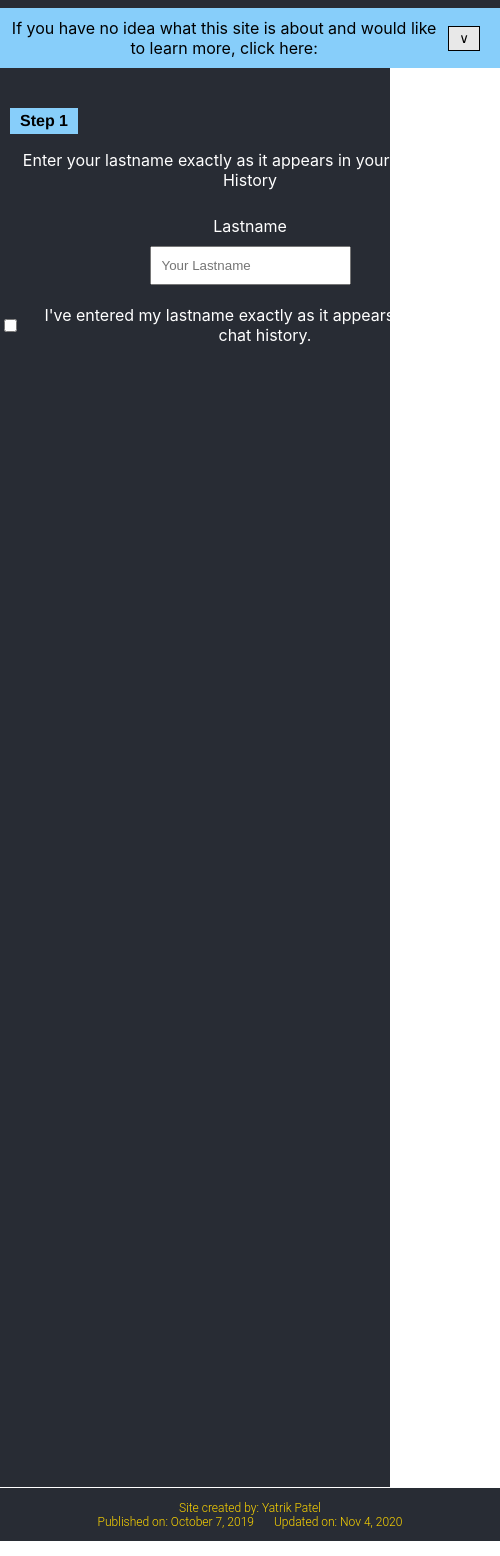
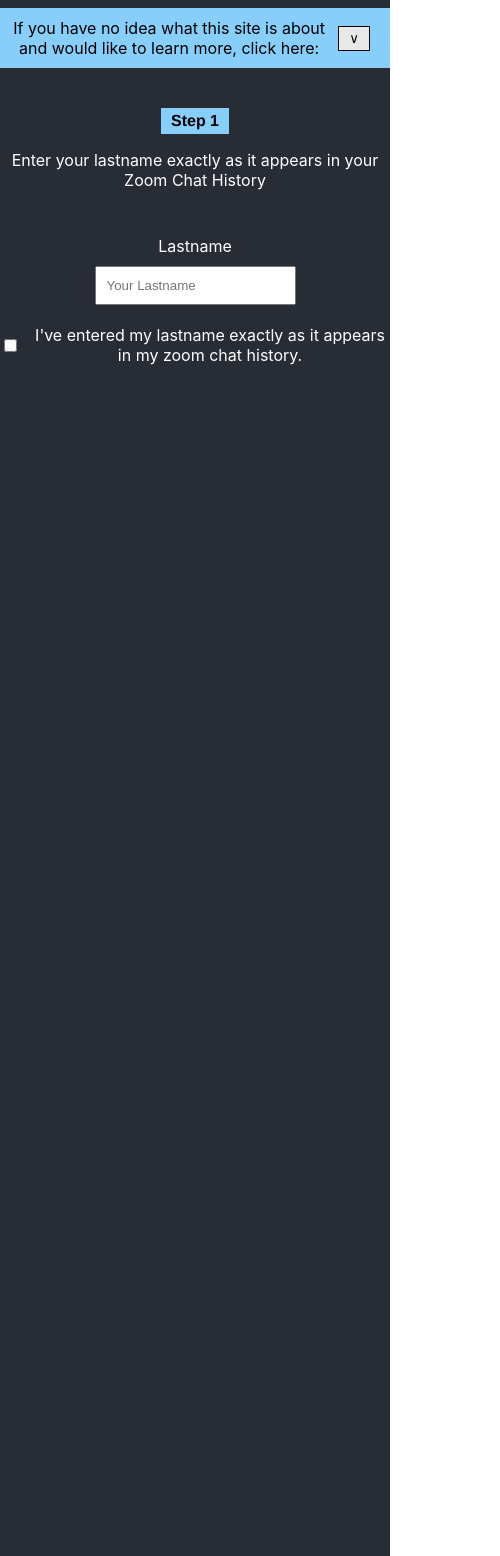
Before and after one commit to ytrkptl/zoom-chat-participation-counter, a React (Create React App) app: page / in a window 390 px wide. Shown: the part 52-1608 px from the top of the page, 500 px wide, since content can reach past the window. Built offline with nearby package versions, Linux system fonts and the light colour scheme.

Commit message:
made styles more responsive

```diff
--- a/src/components/Footer/Footer.css
+++ b/src/components/Footer/Footer.css
@@ -21,6 +21,12 @@
   align-items: center;
 }
 @media screen and (max-width: 500px) {
+  .footerChildDiv {
+    display: flex;
+    flex-direction: column;
+  }
+}
+@media screen and (max-width: 500px) {
   .footerDiv {
     font-size: 12px;
   }
--- a/src/components/ParticipationCounter/ParticipationCounter.css
+++ b/src/components/ParticipationCounter/ParticipationCounter.css
@@ -14,10 +14,22 @@
   margin-bottom: 20px;
 }
 
+@media screen and (max-width: 600px) {
+  .table-div {
+    width: 90%;
+  }
+}
+
 .buttons-above-table {
   display: flex;
   justify-content: center;
   align-items: center;
+}
+
+@media screen and (max-width: 600px) {
+  .buttons-above-table {
+    flex-direction: column;
+  }
 }
 
 .buttons-above-table button {
@@ -27,6 +39,9 @@
   height: 40px;
   width: 140px;
   border: none;
+  display: flex;
+  justify-content: center;
+  align-items: center;
 }
 
 .clear-results-button {
@@ -58,6 +73,8 @@
 
 .step {
   margin: 10px;
+  margin-left: auto;
+  margin-right: auto;
   padding: 4px 10px;
   background: lightskyblue;
   color: black;
@@ -95,12 +112,17 @@
 /* .name-label-div input[type=text]::placeholder {
   color: rgb(10, 10, 10);
 } */
+@media screen and (max-width: 600px) {
+  .name-label-div {
+    width: 90%;
+  }
+}
 
 .required-highlight {
   border: 2px solid red;
 }
 
-.lastname-error {
+.hostname-error {
   color: red;
   margin-top: 0;
   padding: 0;
@@ -132,7 +154,12 @@
   margin: auto;
   margin-bottom: 10px;
 }
-
+@media screen and (max-width: 600px) {
+  .file-upload-divs-parent {
+    width: 90%;
+    flex-direction: column;
+  }
+}
 .file-upload-div {
   display: flex;
   position: relative;
@@ -182,7 +209,7 @@
   height: 40px;
   width: auto;
   border: none;
-  background-color: #32CD32;
+  background-color: #32cd32;
 }
 
 .clear-textarea-button {
@@ -228,7 +255,6 @@ tr:nth-child(even) {
   background-color: lightgray;
 }
 
-
 th:first-child,
 td {
   border-right: 1px solid gray;
@@ -239,7 +265,7 @@ td {
   color: black;
 }
 
-.lastname-disable {
+.hostname-disable {
   opacity: 0.5;
   /* pointer-events: none; */
   cursor: not-allowed;
@@ -262,13 +288,24 @@ td {
   margin-left: 10px;
 }
 
-
-
+.buttons-div {
+  display: flex;
+  justify-content: center;
+  align-items: center;
+}
+@media screen and (max-width: 600px) {
+  .buttons-div {
+    flex-direction: column;
+  }
+}
 @media screen and (max-width: 600px) {
   .step-and-text-div {
     align-items: flex-start;
   }
   .step-para-1 {
     margin-top: 6px;
+    margin-bottom: 36px;
+    margin-left: auto;
+    margin-right: auto;
   }
 }
```
